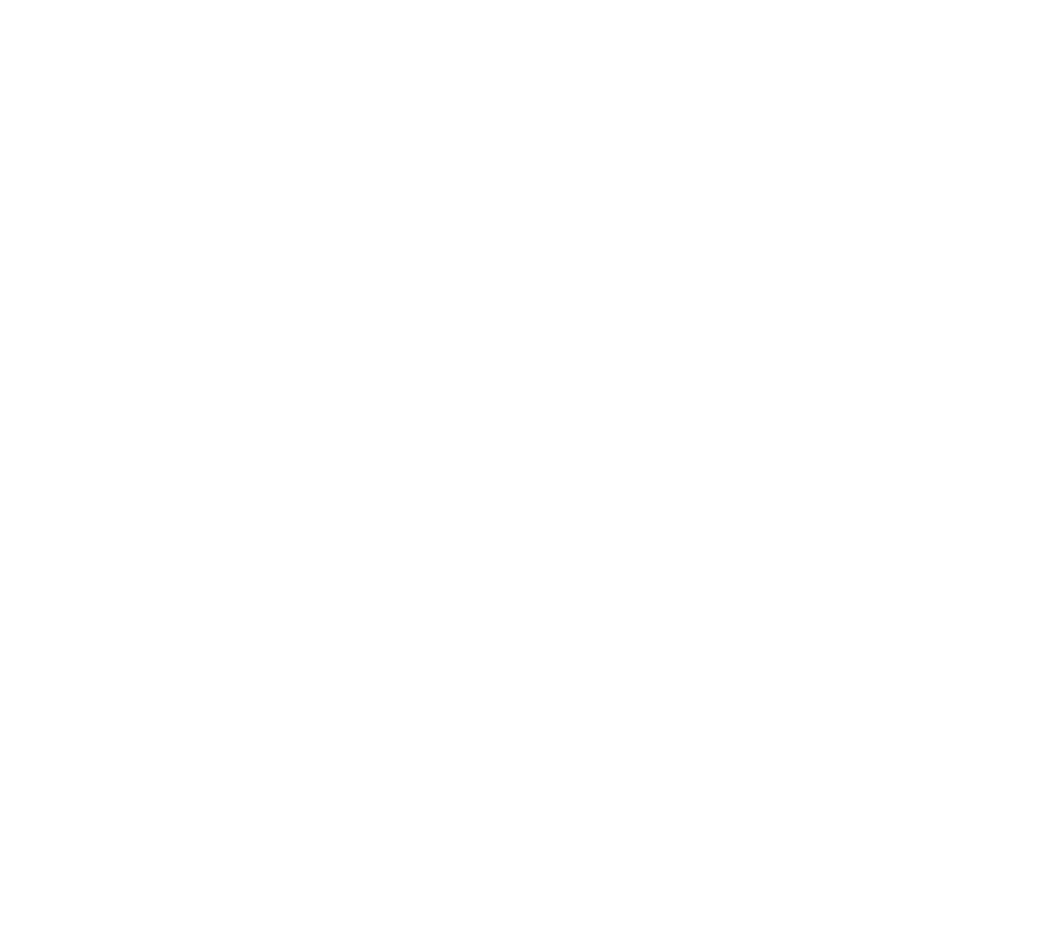
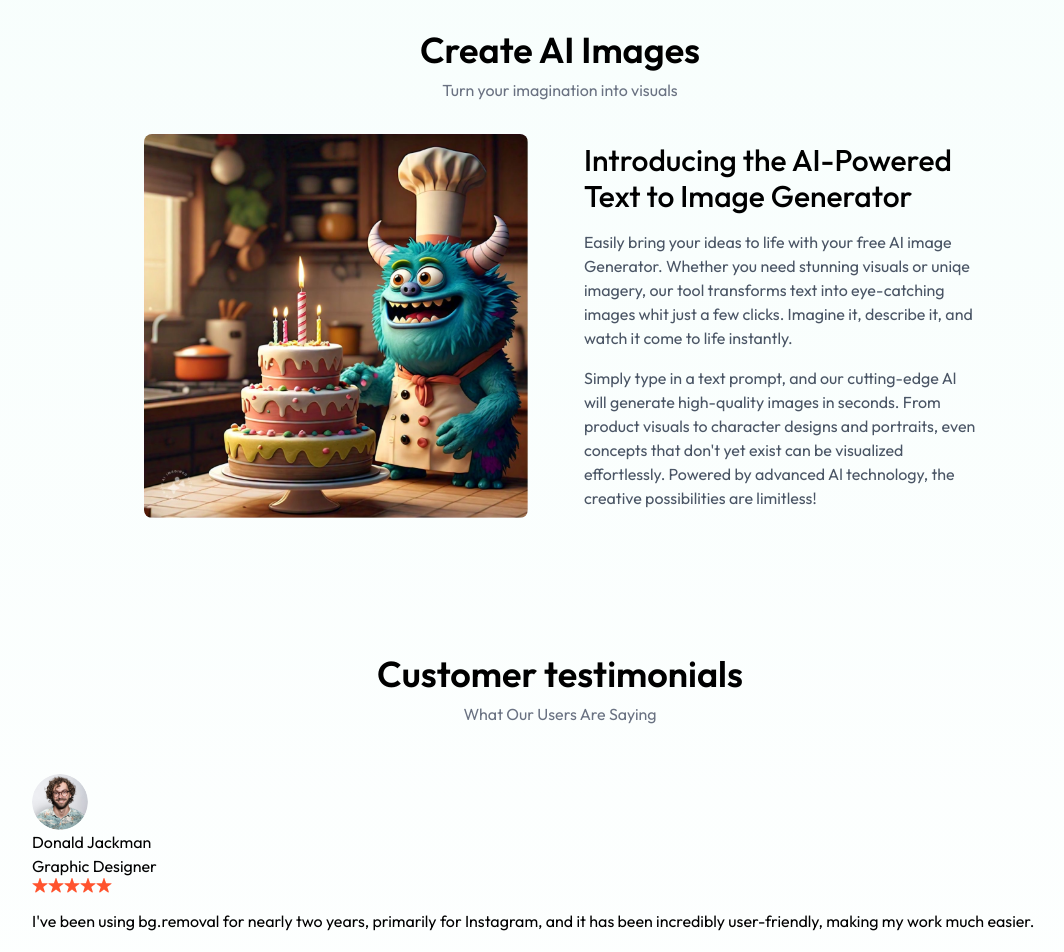
Before and after one commit to PRASHANT1603/Major_Project, a React app in the folder imagify-assets/frontend/: page / in a window 1280 px wide. Shown: the part 1320-2272 px from the top of the page, without its empty margins (80-1144 px from the left). Before the commit the page ends 1342 px from the top, so only its background shows below. Built offline with nearby package versions, Linux system fonts and the light colour scheme; the HTML template or start-up script is replaced by a standard one.

Commit message:
add testimonials

```diff
--- /dev/null
+++ b/imagify-assets/frontend/src/components/Description.jsx
@@ -0,0 +1,23 @@
+import React from 'react'
+import { assets } from '../assets/assets'
+
+const Description = () => {
+  return (
+    <div className='flex flex-col items-center justify-center my-24p-6 md:px-28'>
+      <h1 className='text-3xl sm:text-4xl font-semibold m-2 '>Create AI Images</h1>
+      <p className='text-gray-500 mb-8'>Turn your imagination into visuals</p>
+
+
+      <div className='flex flex-col gap-5 md:gap-14 md:flex-row items-center'>
+        <img src={assets.sample_img_1} alt=""  className='w-80 xl:w-96 rounded-lg'/>
+        <div>
+          <h2 className='text-3xl font-medium max-w-lg mb-4'>Introducing the AI-Powered Text to Image Generator</h2>
+          <p className='text-gray-600 mb-4'>Easily bring your ideas to life with your free AI image Generator. Whether you need stunning visuals or uniqe imagery, our tool transforms text into eye-catching images whit just a few clicks. Imagine it, describe it, and watch it come to life instantly.</p>
+          <p className='text-gray-600'>Simply type in a text prompt, and our cutting-edge Al will generate high-quality images in seconds. From product visuals to character designs and portraits, even concepts that don't yet exist can be visualized effortlessly. Powered by advanced Al technology, the creative possibilities are limitless!</p>
+        </div>
+      </div>
+    </div>
+  )
+}
+
+export default Description
--- /dev/null
+++ b/imagify-assets/frontend/src/components/Testimonials.jsx
@@ -0,0 +1,39 @@
+import React from "react";
+import { assets, testimonialsData } from "../assets/assets";
+
+const Testimonials = () => {
+  return (
+    <div className="flex flex-col items-center justify-center my-20 py-12 ">
+      <h1 className="text-3xl sm:text-4xl font-semibold m-2 ">
+        Customer testimonials
+      </h1>
+      <p className="text-gray-500 mb-12">What Our Users Are Saying</p>
+
+      <div className="flex flex-wrap gap-6">
+        {testimonialsData.map((testimonial, index) => (
+          <div key={index}>
+            <div>
+              <img
+                src={testimonial.image}
+                className="rounded-full w-14"
+                alt=""
+              />
+              <h2>{testimonial.name}</h2>
+              <p>{testimonial.role}</p>
+              <div className="flex mb-4">
+                {Array(testimonial.stars)
+                  .fill()
+                  .map((items, index) => (
+                    <img src={assets.rating_star} key={index} alt="" />
+                  ))}
+              </div>
+              <p>{testimonial.text}</p>
+            </div>
+          </div>
+        ))}
+      </div>
+    </div>
+  );
+};
+
+export default Testimonials;
--- a/imagify-assets/frontend/src/pages/Home.jsx
+++ b/imagify-assets/frontend/src/pages/Home.jsx
@@ -1,6 +1,8 @@
 import React from 'react'
 import Header from '../components/Header'
 import Steps from '../components/Steps'
+import Description from '../components/Description'
+import Testimonials from '../components/Testimonials'
 
 
 const Home = () => {
@@ -8,6 +10,8 @@
     <div>
       <Header />
       <Steps />
+      <Description/>
+      <Testimonials/>
     </div>
   )
 }
```
